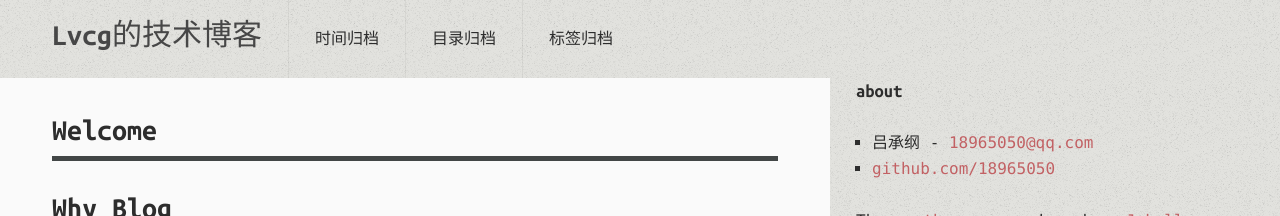
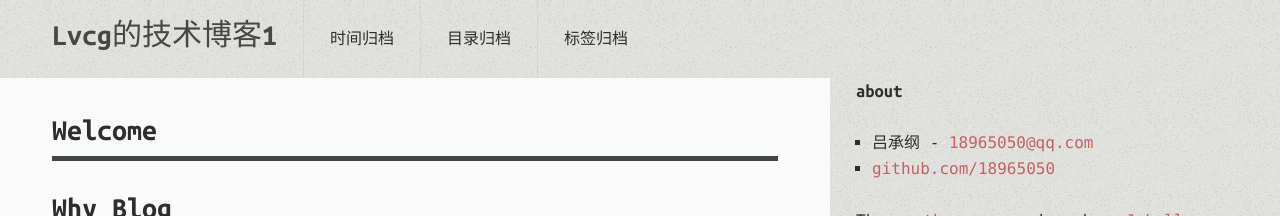
Before and after one commit to 18965050/18965050.github.io, a Jekyll site: the page built from index.md, in a window 1280 px wide. Shown: the top 216 px of the page. Built offline with Jekyll 4.4.1, drawn with Linux system fonts in a browser that asks for light colours; comment, search, counter and statistics services are not loaded.

Commit message:
个人博客搭建

```diff
--- a/_config.yml
+++ b/_config.yml
@@ -8,7 +8,7 @@ highlighter: pygments
 # Themes are encouraged to use these universal variables
 # so be sure to set them if your theme uses them.
 #
-title : Lvcg的技术博客
+title : Lvcg的技术博客1
 tagline: Site Tagline
 author :
   name : 吕承纲
```
